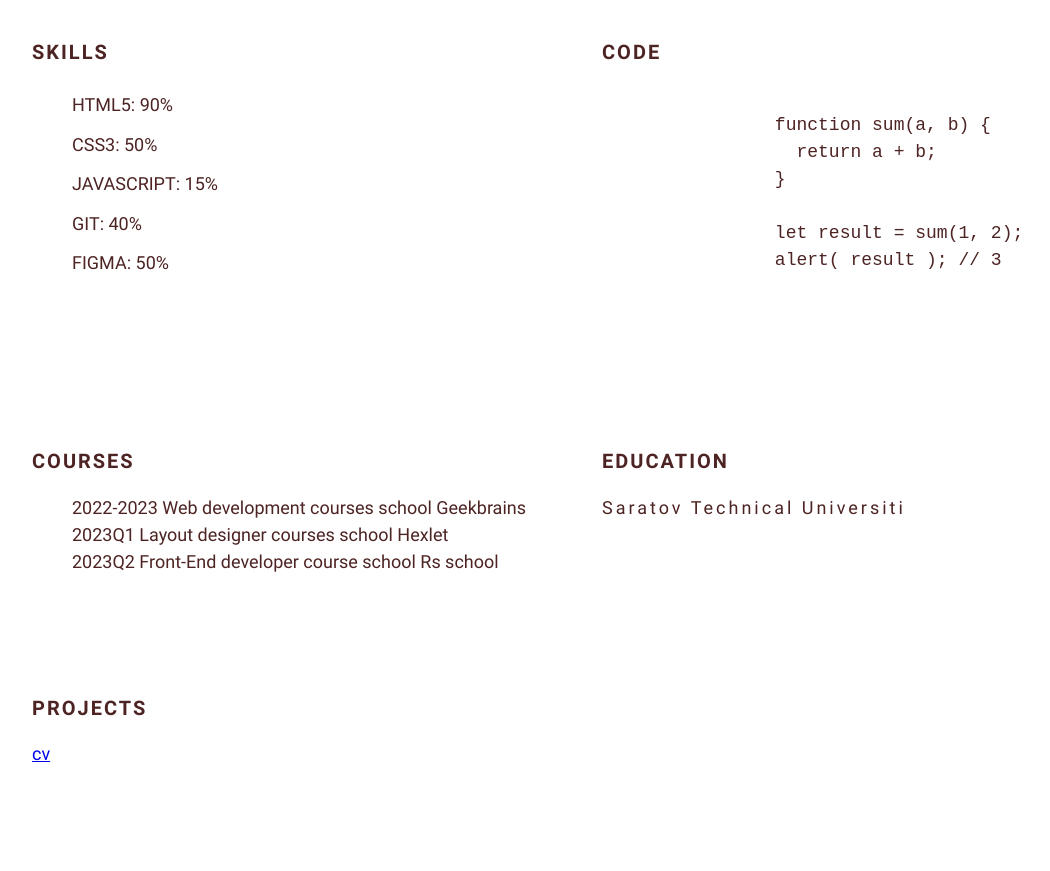
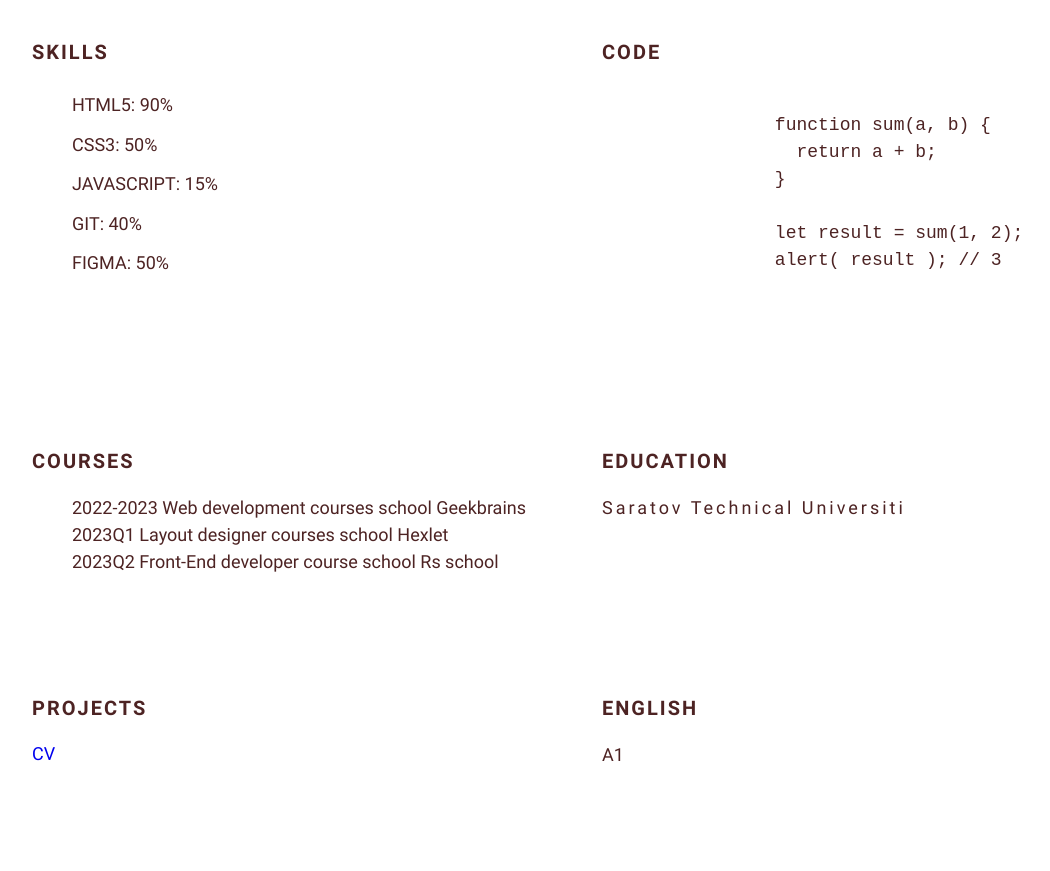
Before and after one commit to homer-coder/rsschool-cv, a plain HTML site: page index.html in a window 1280 px wide. Shown: the part 1204-2075 px from the top of the page, without its empty margins (38-1088 px from the left). Before the commit the page ends 1979 px from the top, so only its background shows below. Drawn offline with Linux system fonts and the light colour scheme.

Commit message:
feat: add section english

```diff
--- a/index.html
+++ b/index.html
@@ -18,7 +18,7 @@
             <li class="nav-item"><a href="#courses" class="nav-link">Courses</a></li>
             <li class="nav-item"><a href="#education" class="nav-link">Education</a></li>
             <li class="nav-item"><a href="#projects" class="nav-link">Projects</a></li>
-            <li class="nav-item"><a href="english" class="nav-link">English</a></li>
+            <li class="nav-item"><a href="#english" class="nav-link">English</a></li>
           </ul>
         </nav>
         <section class="profile">
@@ -97,7 +97,13 @@
         <section class="section" id="projects">
           <div class="section-projects">
             <h2 class="projects-title">Projects</h2>
-            <a href="https://homer-coder.github.io/rsschool-cv/cv" target="_blank">cv</a>
+            <a class="cv-link" href="https://homer-coder.github.io/rsschool-cv/cv" target="_blank">cv</a>
+          </div>
+        </section>
+        <section class="section" id="english">
+          <div class="section-english">
+            <h2 class="english-title">English</h2>
+            <p class="english-subtitle">A1</p>
           </div>
         </section>
       </div>
--- a/styles.css
+++ b/styles.css
@@ -110,7 +110,8 @@ body {
 .code-title,
 .courses-title,
 .education-title,
-.projects-title {
+.projects-title,
+.english-title {
   margin-top: 100px;
   padding: 0;
   text-transform: uppercase;
@@ -137,3 +138,12 @@ body {
 .education-subtitle {
   letter-spacing: 3px;
 }
+
+.cv-link {
+  text-decoration: none;
+  text-transform: uppercase;
+}
+
+.section-english {
+  margin-bottom: 100px;
+}
```
